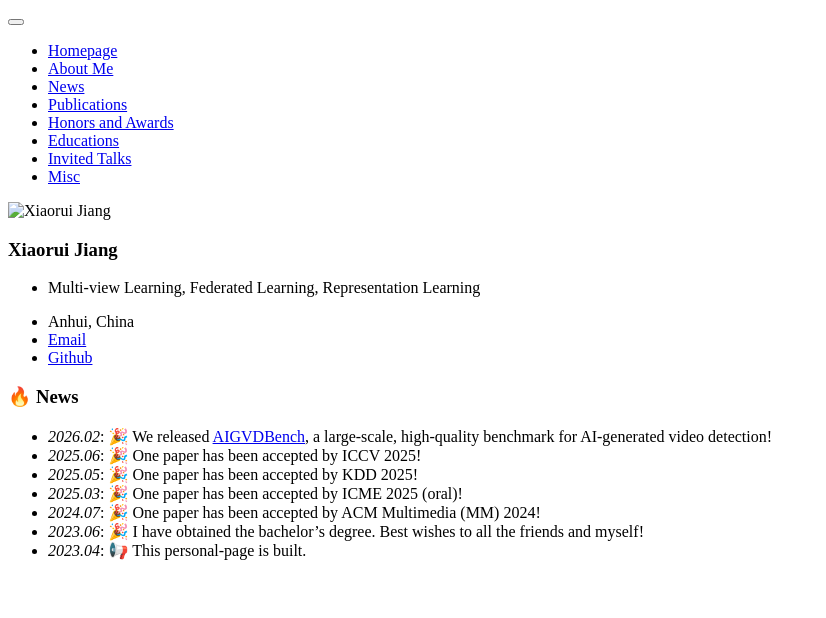
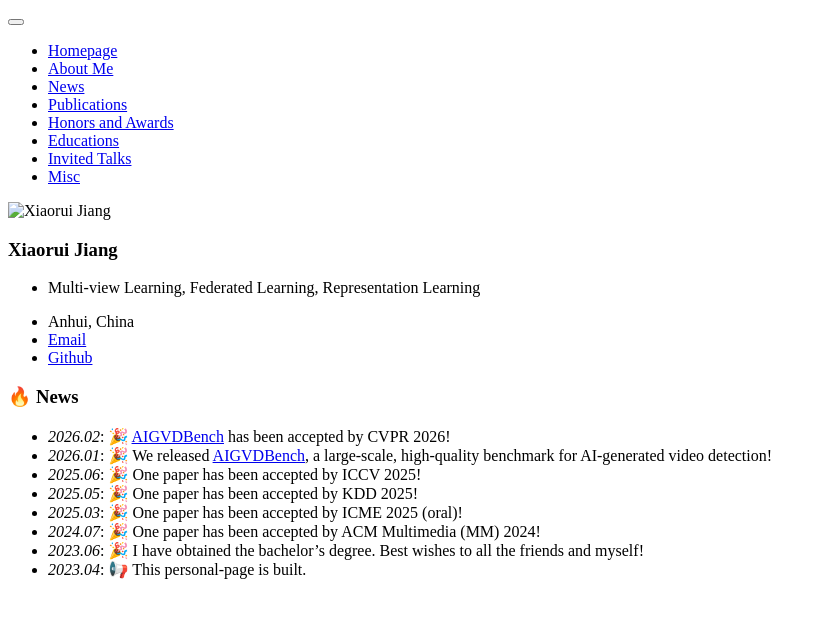
Before and after one commit to xiaorui-jiang/xiaorui-jiang.github.io, a Jekyll site: the page built from _pages/includes/news.md, in a window 1280 px wide. Shown: the top 618 px of the page, without its empty margins (0-826 px from the left). Built offline with Jekyll 4.4.1, drawn with Linux system fonts in a browser that asks for light colours; our own code applies the rules of GitHub Pages for plain Markdown files.

Commit message:
Update news.md

```diff
--- a/_pages/includes/news.md
+++ b/_pages/includes/news.md
@@ -1,5 +1,7 @@
 # 🔥 News
- - *2026.02*: 🎉 We released [AIGVDBench](https://arxiv.org/pdf/2601.11035), a large-scale, high-quality benchmark for AI-generated video detection!
+
+ - *2026.02*: 🎉 [AIGVDBench](https://arxiv.org/pdf/2601.11035)  has been accepted by CVPR 2026!
+ - *2026.01*: 🎉 We released [AIGVDBench](https://arxiv.org/pdf/2601.11035), a large-scale, high-quality benchmark for AI-generated video detection!
 - *2025.06*: 🎉  One paper has been accepted by ICCV 2025!
 - *2025.05*: 🎉  One paper has been accepted by KDD 2025!
 - *2025.03*: 🎉  One paper has been accepted by ICME 2025 (oral)!
```
